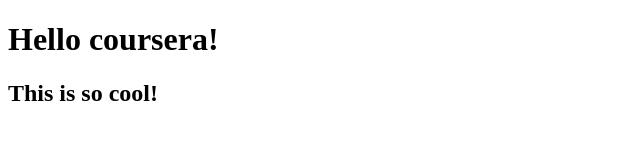
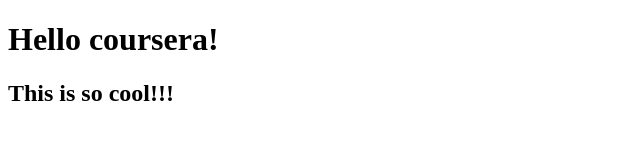
Before and after one commit to martinkecher/coursera-angular, a plain HTML site: page index.html in a window 1280 px wide. Shown: the full height of the page, 0-640 px from the left. Drawn offline with Linux system fonts and the light colour scheme.

Commit message:
just ceckin'

```diff
--- a/index.html
+++ b/index.html
@@ -6,6 +6,6 @@
   </head>
   <body>
     <h1>Hello coursera!</h1>
-    <h2>This is so cool!</h2>
+    <h2>This is so cool!!!</h2>
   </body>
 </html>
```
